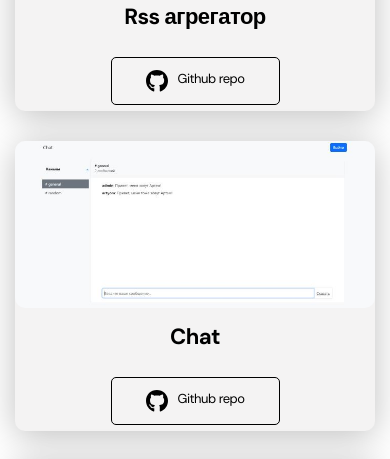
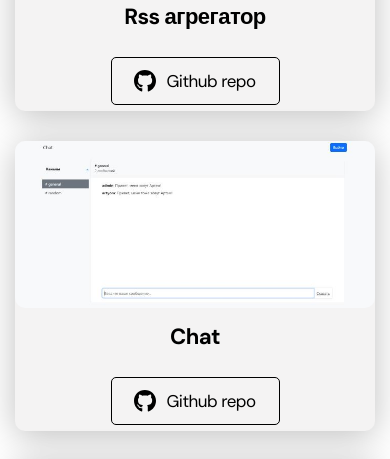
Before and after one commit to ArtyomVolkov1/portfolio, a React (Create React App) app: page /portfolio/projects in a window 390 px wide. Shown: the part 342-801 px from the top of the page. Built offline with nearby package versions, Linux system fonts and the light colour scheme.

Commit message:
Added changes

```diff
--- a/src/styles/main.css
+++ b/src/styles/main.css
@@ -113,7 +113,10 @@ html, body {
         font-size: 30px;
     }
     .header__title strong {
-        font-size: 40px;
+        font-size: 35px;
+    }
+    .header__title em {
+        font-size: 35px;
     }
     .section {
         padding: 40px 0;
@@ -146,6 +149,6 @@ html, body {
         width: 28px;
     }
     .btn-project__text {
-        font-size: 13px;
+        font-size: 17px;
     }
 }
```
